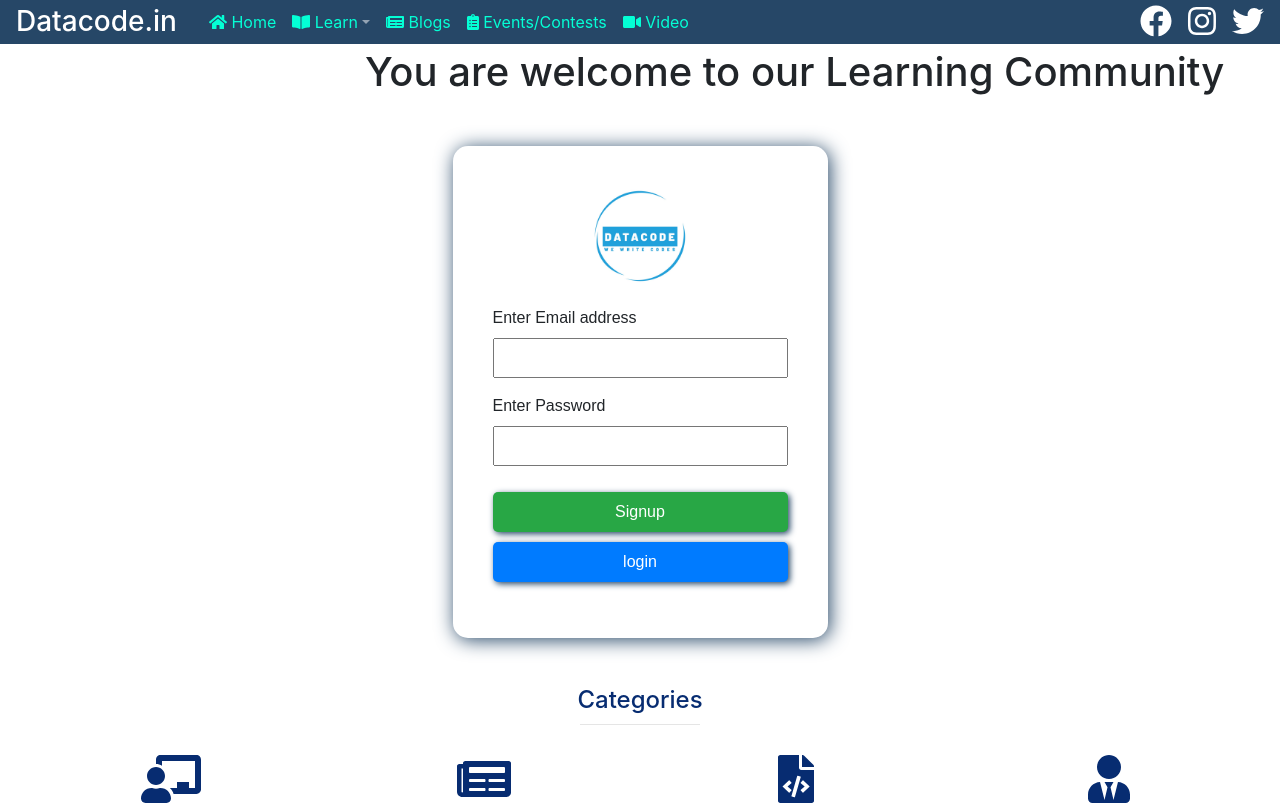
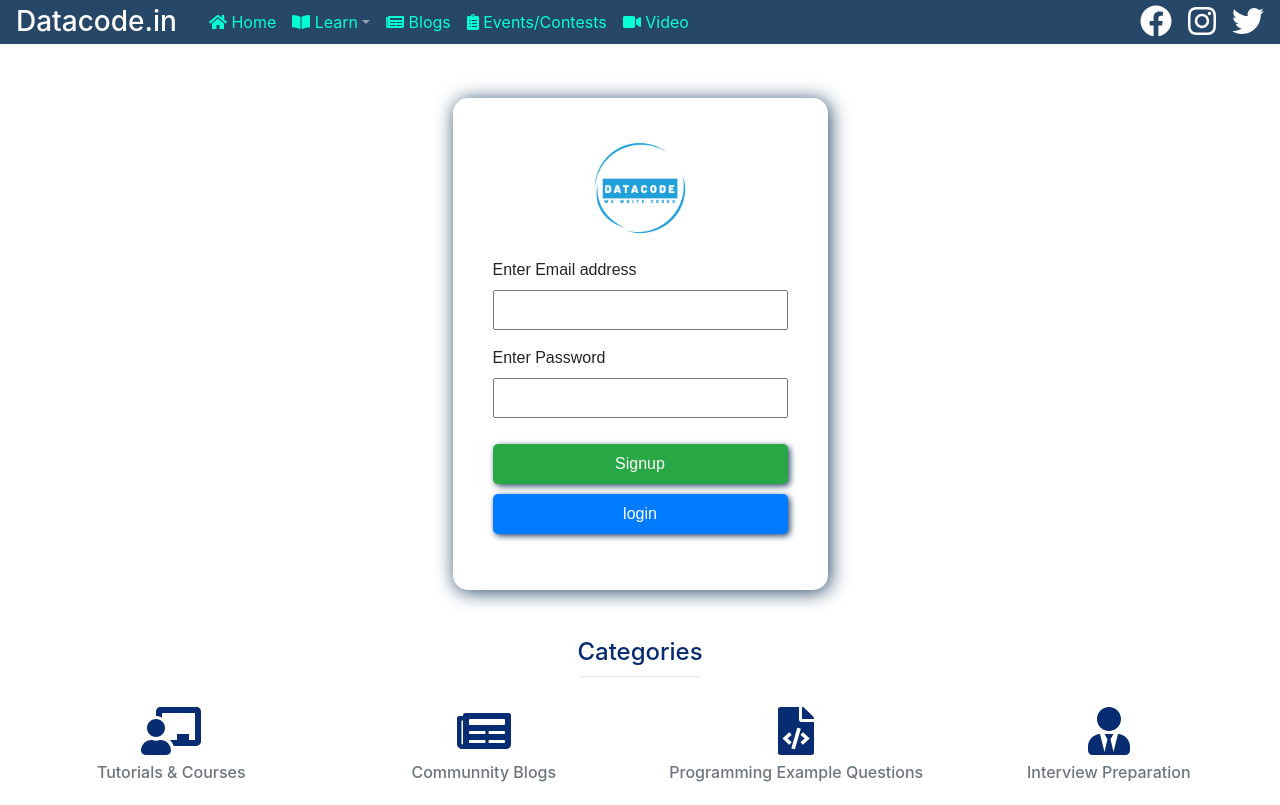
Before and after one commit to akshayDatacode/react-datacode, a React (Create React App) app: page / in a window 1280 px wide. Shown: the top 805 px of the page. Built offline with nearby package versions, Linux system fonts and the light colour scheme; no server answers.

Commit message:
quick fixes

```diff
--- a/src/user_base/LoginComponent.jsx
+++ b/src/user_base/LoginComponent.jsx
@@ -46,7 +46,6 @@ class LoginComponent extends Component {
       <>
         <div className="row">
           <div className="col">
-            <h1 id="welcome-heading">You are welcome to our Learning Community</h1>
             <form id="loginform">
               <img
                 id="imag"
```
